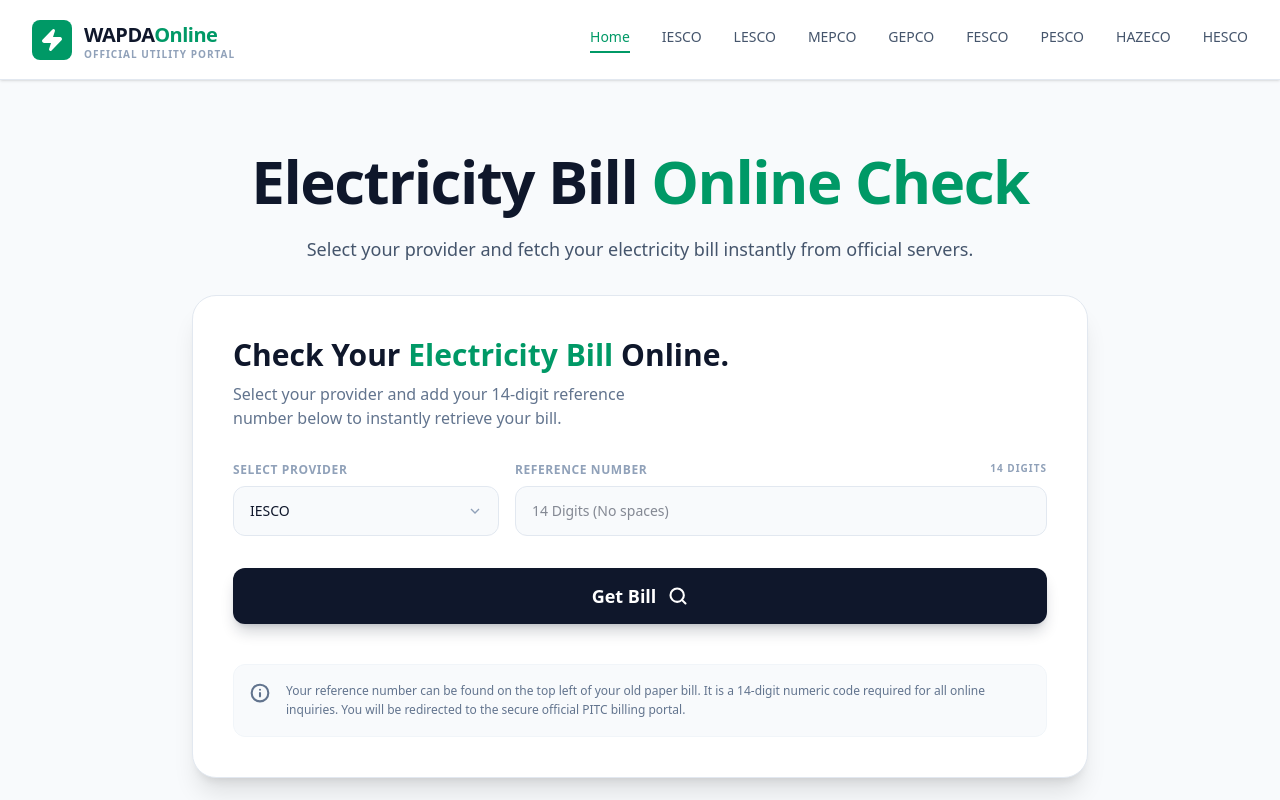
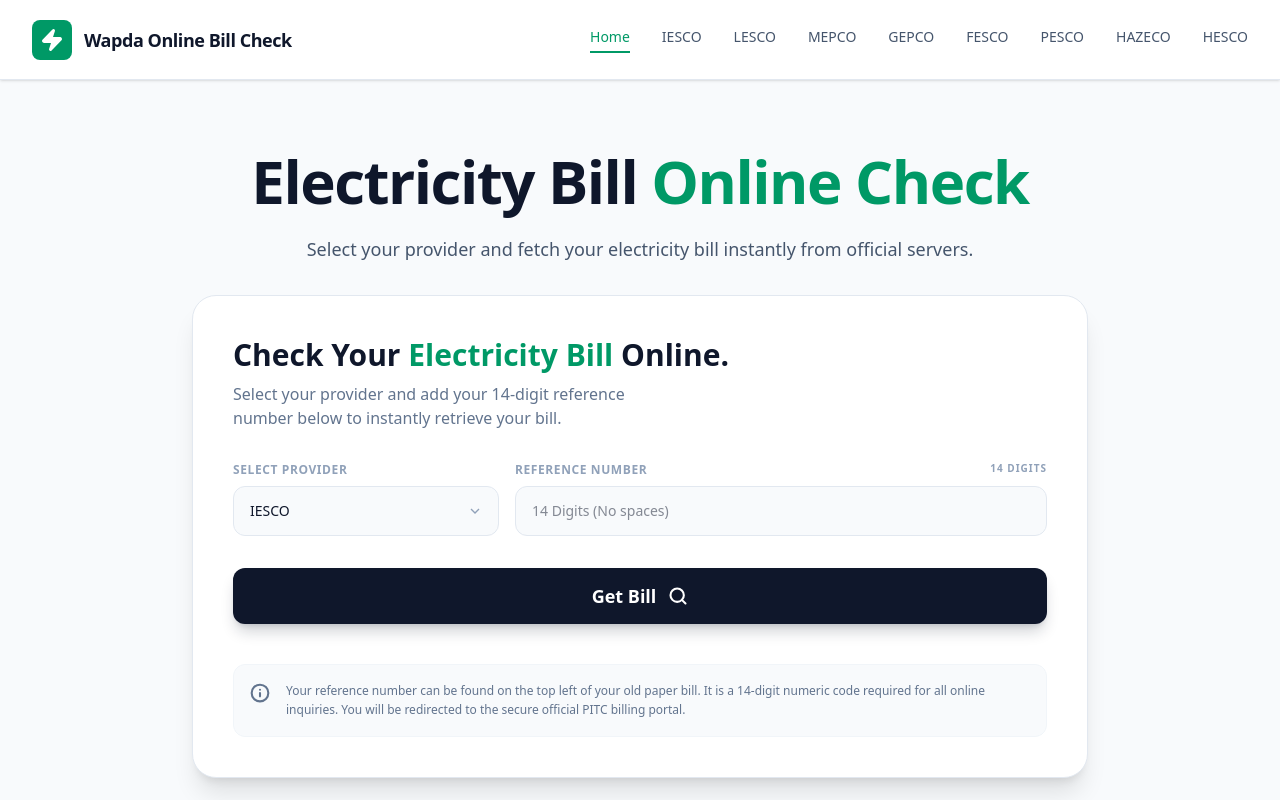
Before and after one commit to shakoormalik7656/wapda-bill-check-online, a React (Vite) app: page / in a window 1280 px wide. Shown: the top 800 px of the page. Built offline with nearby package versions, Linux system fonts and the light colour scheme.

Commit message:
refactor: update branding and streamline SEO logic
Update site branding to "Wapda Online Bill Check" across headers and footers. Improve SEO hook to support removing canonical tags dynamically.

```diff
--- a/index.html
+++ b/index.html
@@ -10,7 +10,6 @@
     <meta http-equiv="X-Content-Type-Options" content="nosniff" />
     <meta http-equiv="X-Frame-Options" content="SAMEORIGIN" />
     <meta name="referrer" content="strict-origin-when-cross-origin" />
-    <link rel="canonical" href="https://www.wapdaonlinebillcheck.com/" />
     <title>Electricity Bill Online Check | WAPDA Duplicate Bills Pakistan</title>
   </head>
   <body>
--- a/src/components/Layout.tsx
+++ b/src/components/Layout.tsx
@@ -17,12 +17,9 @@
               <div className="w-10 h-10 rounded-lg bg-emerald-600 flex items-center justify-center text-white">
                 <Zap className="w-6 h-6" fill="currentColor" />
               </div>
-              <div className="flex flex-col">
-                <span className="font-bold text-xl tracking-tight text-slate-900">
-                  WAPDA<span className="text-emerald-600">Online</span>
-                </span>
-                <span className="text-[10px] uppercase tracking-widest font-semibold text-slate-400 leading-none">
-                  Official Utility Portal
+              <div className="flex flex-col justify-center">
+                <span className="font-bold text-lg tracking-tight text-slate-900">
+                  Wapda Online Bill Check
                 </span>
               </div>
             </Link>
@@ -61,7 +58,7 @@
           <div className="col-span-1 md:col-span-2 space-y-4">
              <Link href="/" className="flex items-center gap-2 hover:opacity-80 transition-opacity">
                 <Zap className="w-6 h-6 text-emerald-600" fill="currentColor" />
-                <span className="font-bold text-lg tracking-tight text-slate-900">WAPDA <span className="text-emerald-600">Online</span></span>
+                <span className="font-bold text-lg tracking-tight text-slate-900">Wapda Online Bill Check</span>
              </Link>
              <p className="text-sm text-slate-500 leading-relaxed max-w-sm">
                Fast, secure, and mobile-friendly utility platform for checking your electricity bills across all Pakistan DISCOs. No data is stored on our servers.
@@ -101,9 +98,8 @@
             </p>
           </div>
         </div>
-        <div className="max-w-7xl mx-auto px-4 sm:px-6 lg:px-8 mt-12 pt-8 border-t border-slate-200 text-xs text-slate-500 font-medium flex flex-col md:flex-row justify-between items-center gap-4">
+        <div className="max-w-7xl mx-auto px-4 sm:px-6 lg:px-8 mt-12 pt-8 border-t border-slate-200 text-xs text-slate-500 font-medium flex justify-center text-center">
           <p>© {new Date().getFullYear()} WAPDA Online Bill Check. All rights reserved.</p>
-
         </div>
       </footer>
     </div>
--- a/src/hooks/useSEO.ts
+++ b/src/hooks/useSEO.ts
@@ -23,8 +23,8 @@
     }
 
     // Update Canonical
+    let canonicalLink = document.querySelector('link[rel="canonical"]');
     if (canonical) {
-      let canonicalLink = document.querySelector('link[rel="canonical"]');
       if (canonicalLink) {
         canonicalLink.setAttribute('href', canonical);
       } else {
@@ -33,6 +33,8 @@
         canonicalLink.setAttribute('href', canonical);
         document.head.appendChild(canonicalLink);
       }
+    } else if (canonicalLink) {
+      canonicalLink.remove();
     }
   }, [title, description, canonical]);
 }
```
